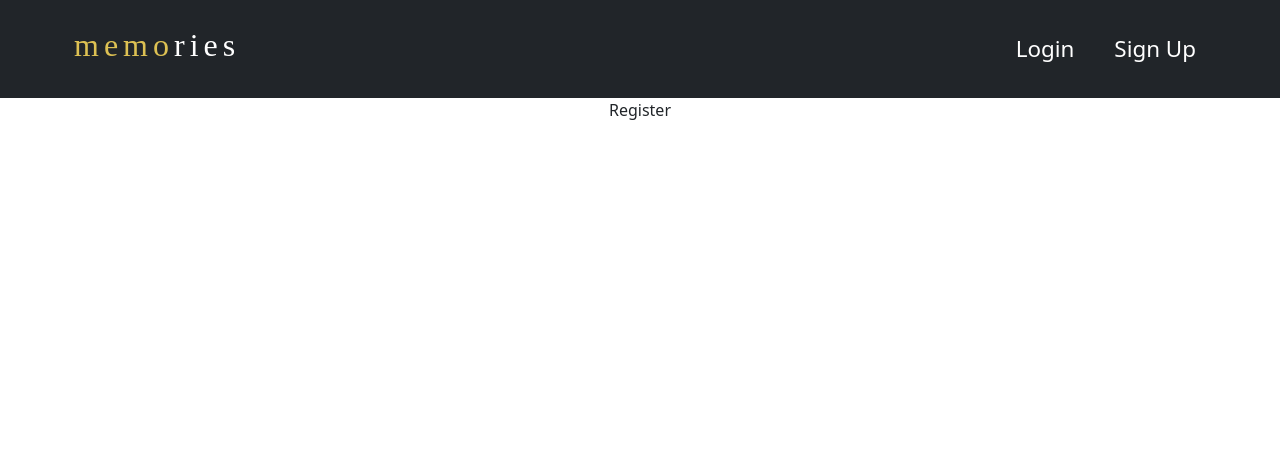
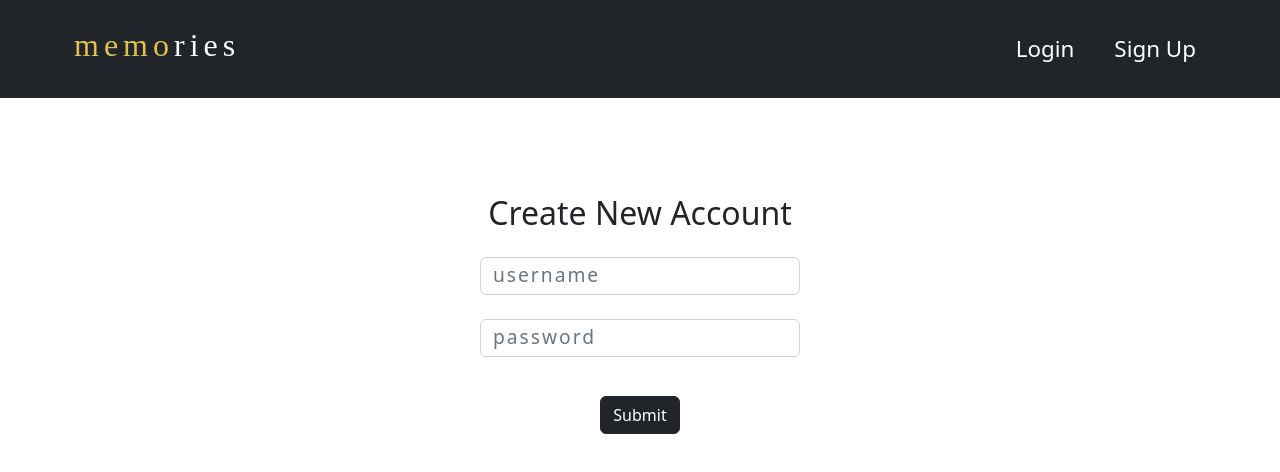
Before and after one commit to eslamicoo912/Memories-Posts-Full-stack-App-Using-MERN-Stack, a React (Create React App) app in the folder client/: page /register in a window 1280 px wide. Shown: the top 472 px of the page. Built offline with nearby package versions, Linux system fonts and the light colour scheme; the HTML template or start-up script is replaced by a standard one.

Commit message:
create the form of register page

```diff
--- a/client/src/components/Register/Register.js
+++ b/client/src/components/Register/Register.js
@@ -1,7 +1,41 @@
-import React from "react";
+import React, { useState } from "react";
 
 const Register = () => {
-  return <div>Register</div>;
+  const [formData, setFormData] = useState({
+    username: "",
+    password: "",
+  });
+
+  const handleChange = () => {};
+
+  const handleSubmit = () => {};
+
+  return (
+    <div className="text-center mt-5 pt-5">
+      <h2>Create New Account</h2>
+      <form onSubmit={handleSubmit} className="mt-4">
+        <input
+          className="form-control w-25 my-4 m-auto"
+          placeholder="username"
+          type="text"
+          name="username"
+          value={formData.username}
+          onChange={handleChange}
+        />
+        <input
+          className="form-control w-25 my-4 m-auto"
+          placeholder="password"
+          type="password"
+          name="password"
+          value={formData.username}
+          onChange={handleChange}
+        />
+        <button className="btn btn-dark" type="submit">
+          Submit
+        </button>
+      </form>
+    </div>
+  );
 };
 
 export default Register;
```
